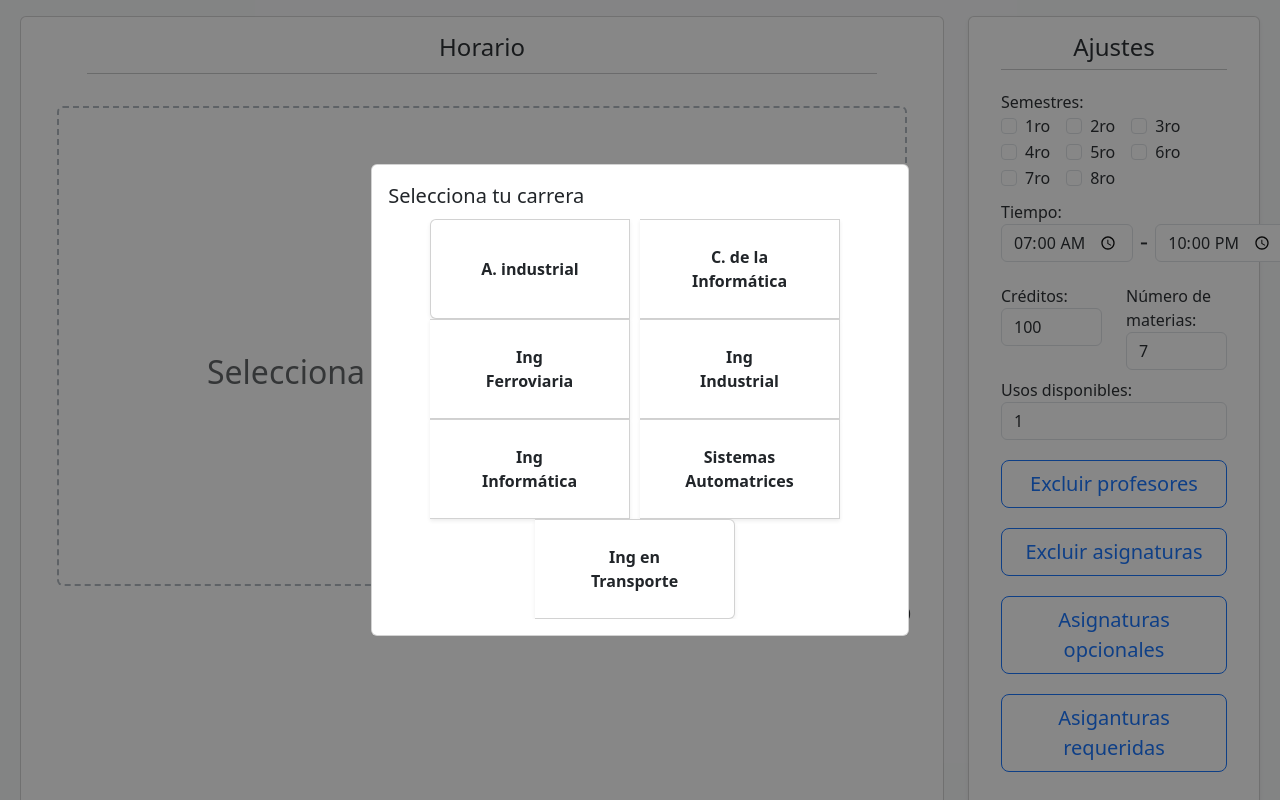
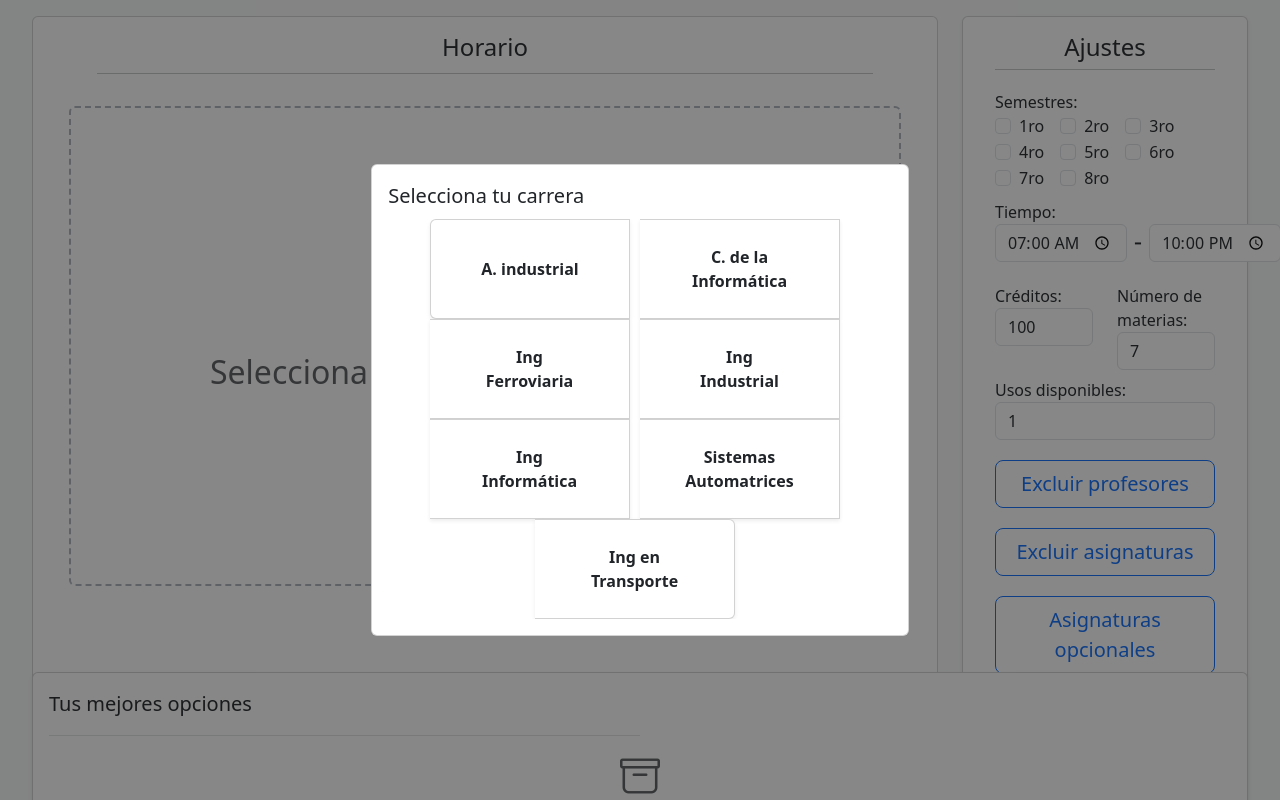
Before and after one commit to Luis4Armenta/schedule-generator, a React (Create React App) app: page /generator in a window 1280 px wide. Shown: the top 800 px of the page. Built offline with nearby package versions, Linux system fonts and the light colour scheme.

Commit message:
Ajuste al estilo

```diff
--- a/src/pages/generator/Generator.js
+++ b/src/pages/generator/Generator.js
@@ -10,22 +10,20 @@ import ScheduleGenerationForm from './Components/form/ScheduleGenerationForm';
 
 const Generator = () => {
   return (
-    <div className='row'>
-      <div className='container-fluid h-100'>
-      <div className='row m-2 my-3' style={{height: '80%'}}>
+    <div className='container-fluid h-100'>
+      <div className='row m-2 my-3' style={{ height: '80%' }}>
         <div className='col-sm-12 col-lg-9'>
-          <ScheduleViwer/>
+          <ScheduleViwer />
         </div>
         <div className='col-sm-12 col-lg-3'>
           <ScheduleGenerationForm />
         </div>
       </div>
-      <div className='row m-2 my-3' style={{height: '20%'}}>
+      <div className='row m-2 my-3' style={{ height: '20%' }}>
         <div className='col-sm-12 col-12'>
-          <SchedulePicker/>
+          <SchedulePicker />
         </div>
       </div>
-    </div>
     </div>
   );
 }
```
